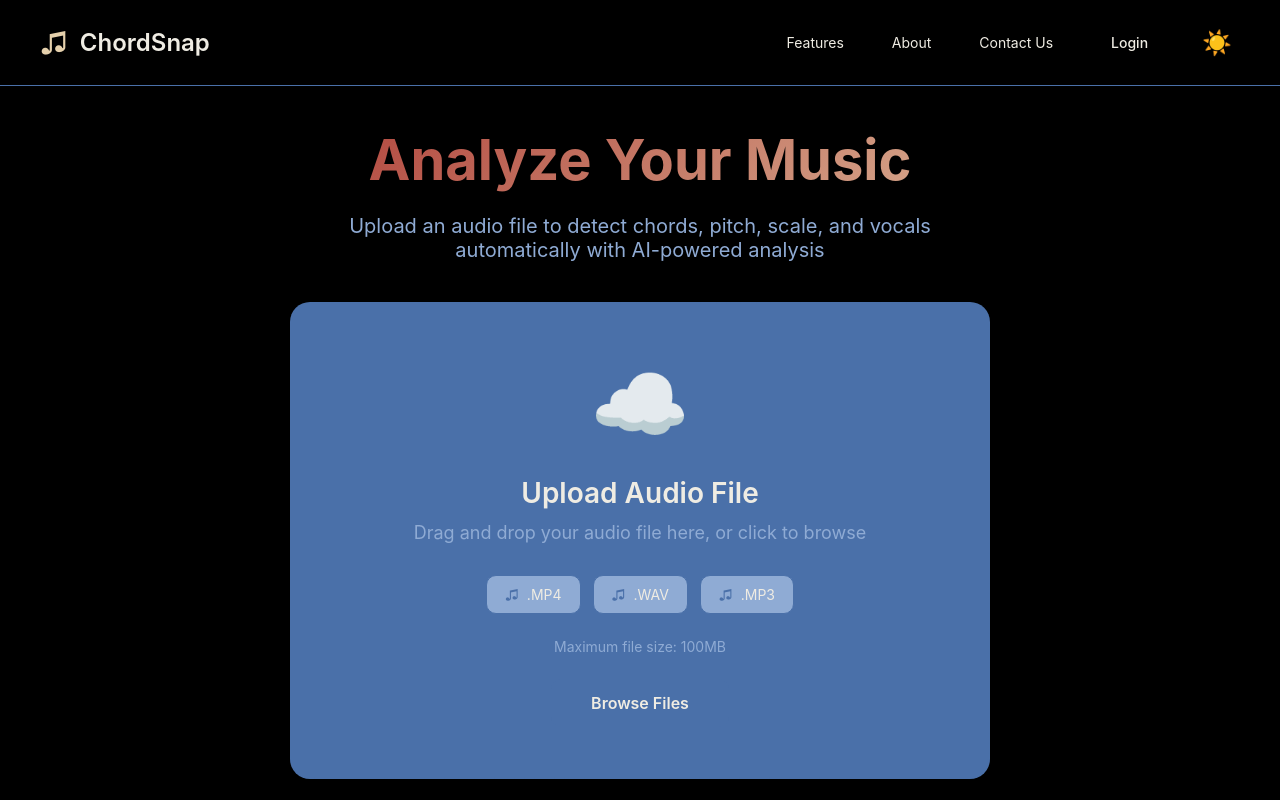
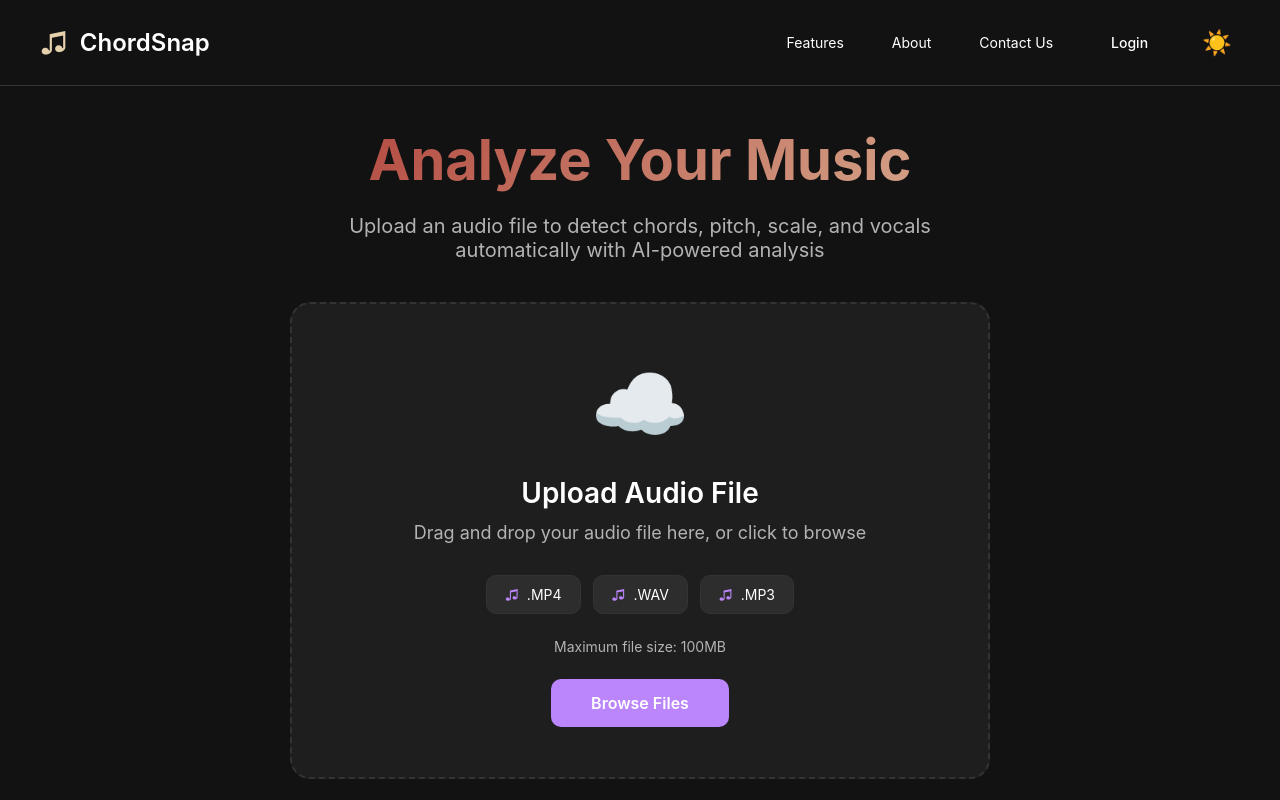
Before and after one commit to anirudhagarwal-dev/ChordSnap, a React (Vite) app: page / in a window 1280 px wide. Shown: the top 800 px of the page. Built offline with nearby package versions, Linux system fonts and the light colour scheme.

Commit message:
Cleanup project structure, implement favicon, and update dark mode

```diff
--- a/index.html
+++ b/index.html
@@ -3,6 +3,7 @@
   <head>
     <meta charset="UTF-8" />
     <meta name="viewport" content="width=device-width, initial-scale=1.0" />
+    <link rel="icon" type="image/png" href="/bass.png" />
     <title>ChordSnap</title>
   </head>
   <body>
--- a/src/index.css
+++ b/src/index.css
@@ -5,17 +5,18 @@
 }
 
 :root {
-  --bg-primary: #000000;
-  --bg-secondary: #4A70A9;
-  --bg-tertiary: #8FABD4;
-  --text-primary: #EFECE3;
-  --text-secondary: #8FABD4;
-  --accent-purple: #4A70A9;
-  --accent-purple-light: #8FABD4;
-  --accent-teal: #4A70A9;
-  --accent-green: #4A70A9;
-  --border-color: #4A70A9;
-  --card-bg: #4A70A9;
+  /* Modern Dark Theme */
+  --bg-primary: #121212;
+  --bg-secondary: #1E1E1E;
+  --bg-tertiary: #2D2D2D;
+  --text-primary: #FFFFFF;
+  --text-secondary: #B3B3B3;
+  --accent-purple: #BB86FC;
+  --accent-purple-light: #E0B6FF;
+  --accent-teal: #03DAC6;
+  --accent-green: #4CAF50;
+  --border-color: #333333;
+  --card-bg: #1E1E1E;
 }
 
 [data-theme='light'] {
```
Also changed, not shown: public/bass.png (renamed from bass.png).
